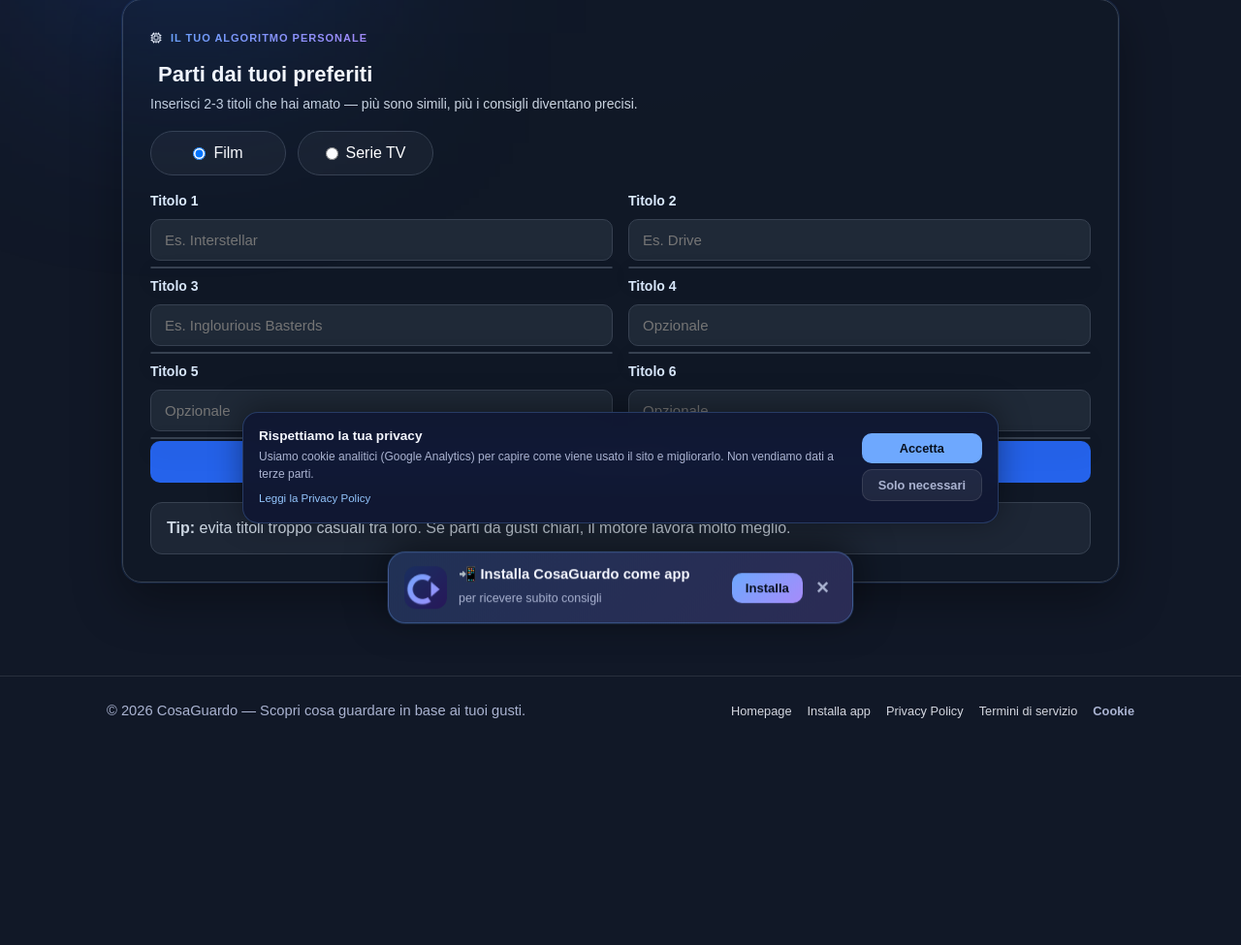
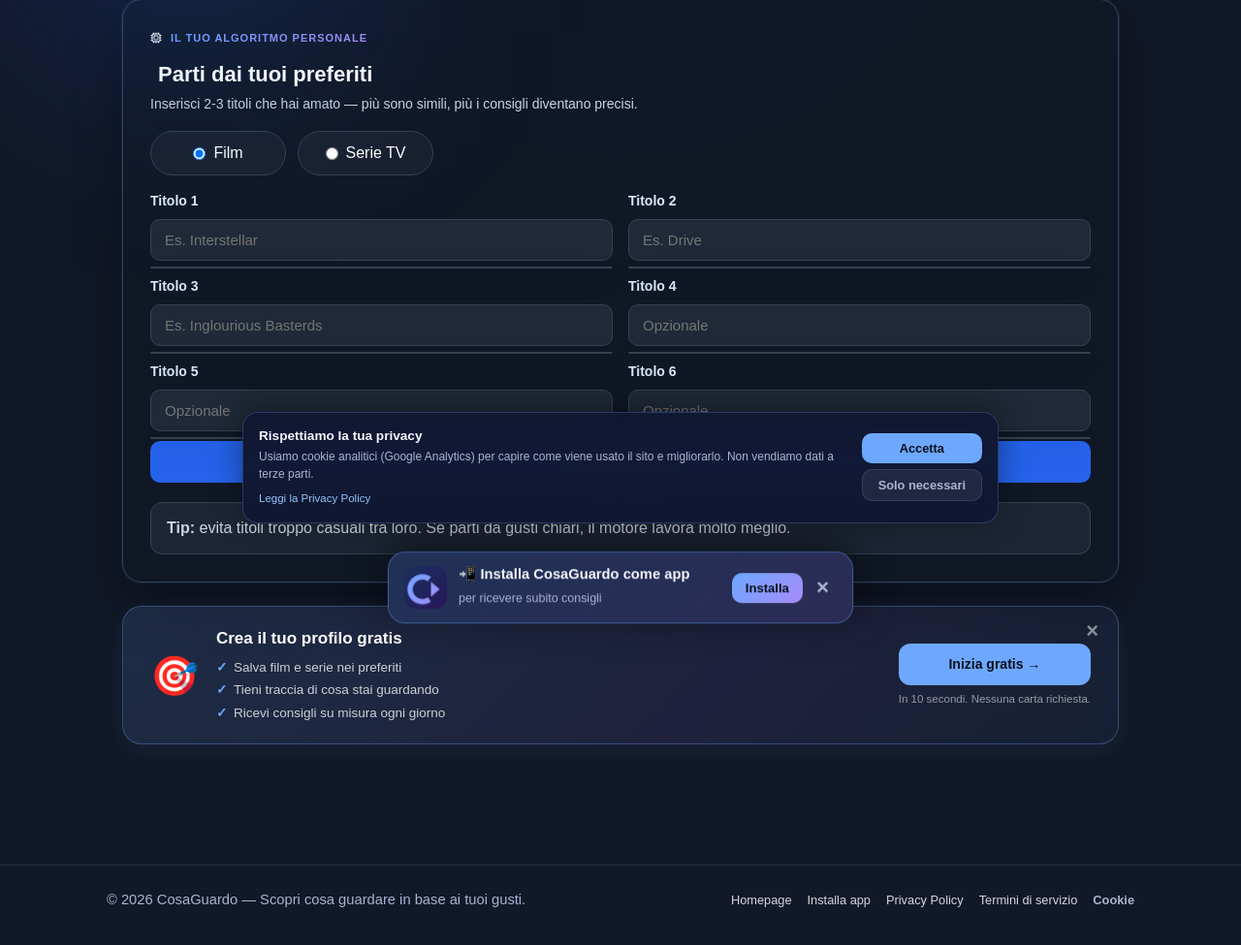
Before and after one commit to jason1984a/cosaguardo, a FastAPI app: page / in a window 1280 px wide. Shown: the part 248-1223 px from the top of the page at 97% size. Before the commit the page ends 989 px from the top, so only its background shows below. Run offline with FastAPI, Linux system fonts and the light colour scheme; data that the repository does not hold is empty; parts of the project's set-up code (start-up, migrations or seed data) failed here and were passed over; some libraries are stand-ins or nearby versions.

Commit message:
feat: card 'crea il tuo profilo' nella home per ospiti
Card discreta tra search panel e caroselli editoriali, mostra value prop registrazione (preferiti, tracking, consigli personalizzati). Dismissable per sessione via sessionStorage. Visibile solo a !is_logged_in. Responsive layout, stile coerente col season banner esistente.

```diff
--- a/app/static/css/style.css
+++ b/app/static/css/style.css
@@ -1299,6 +1299,149 @@ button:active {
     .hns-text strong { font-size: 13.5px; }
     .hns-text span { font-size: 11.5px; }
     .hns-cta { padding: 7px 12px; font-size: 12px; }
+}
+
+/* ── Signup card "perché registrarsi" (home, sopra i caroselli editoriali) ── */
+.signup-card-section {
+    margin: 24px 0 28px;
+}
+.signup-card {
+    position: relative;
+    display: flex;
+    align-items: center;
+    gap: 24px;
+    padding: 22px 28px;
+    background: linear-gradient(135deg,
+        rgba(110, 168, 254, 0.14),
+        rgba(155, 123, 255, 0.10) 60%,
+        rgba(110, 168, 254, 0.06));
+    border: 1px solid rgba(110, 168, 254, 0.30);
+    border-radius: 20px;
+    box-shadow: 0 6px 24px rgba(110, 168, 254, 0.08);
+}
+.signup-card-close {
+    position: absolute;
+    top: 10px;
+    right: 12px;
+    background: transparent;
+    border: 0;
+    color: rgba(255, 255, 255, 0.5);
+    font-size: 22px;
+    line-height: 1;
+    cursor: pointer;
+    padding: 4px 8px;
+    border-radius: 6px;
+}
+.signup-card-close:hover {
+    color: rgba(255, 255, 255, 0.95);
+    background: rgba(255, 255, 255, 0.08);
+}
+.signup-card-content {
+    flex: 1;
+    display: flex;
+    align-items: center;
+    gap: 18px;
+    min-width: 0;
+}
+.signup-card-icon {
+    font-size: 40px;
+    line-height: 1;
+    flex-shrink: 0;
+}
+.signup-card-text {
+    flex: 1;
+    min-width: 0;
+}
+.signup-card-title {
+    margin: 0 0 8px;
+    font-size: 17px;
+    font-weight: 800;
+    color: #fff;
+    line-height: 1.3;
+}
+.signup-card-benefits {
+    margin: 0;
+    padding: 0;
+    list-style: none;
+    display: flex;
+    flex-direction: column;
+    gap: 4px;
+}
+.signup-card-benefits li {
+    font-size: 13.5px;
+    color: rgba(255, 255, 255, 0.78);
+    line-height: 1.45;
+    padding-left: 18px;
+    position: relative;
+}
+.signup-card-benefits li::before {
+    content: "✓";
+    position: absolute;
+    left: 0;
+    color: var(--primary, #6ea8fe);
+    font-weight: 700;
+}
+.signup-card-cta {
+    flex-shrink: 0;
+    display: flex;
+    flex-direction: column;
+    align-items: stretch;
+    gap: 6px;
+    min-width: 180px;
+}
+.signup-card-btn {
+    display: inline-block;
+    text-align: center;
+    background: var(--primary, #6ea8fe);
+    color: #08101f;
+    text-decoration: none;
+    font-weight: 800;
+    font-size: 14px;
+    padding: 11px 20px;
+    border-radius: 12px;
+    transition: filter 0.15s ease, transform 0.1s ease;
+}
+.signup-card-btn:hover { filter: brightness(1.08); }
+.signup-card-btn:active { transform: scale(0.98); }
+.signup-card-note {
+    text-align: center;
+    font-size: 11.5px;
+    color: rgba(255, 255, 255, 0.55);
+}
+@media (max-width: 720px) {
+    .signup-card {
+        flex-direction: column;
+        align-items: stretch;
+        gap: 18px;
+        padding: 20px 18px 18px;
+    }
+    .signup-card-content {
+        gap: 14px;
+    }
+    .signup-card-icon {
+        font-size: 32px;
+    }
+    .signup-card-title {
+        font-size: 15.5px;
+    }
+    .signup-card-benefits li {
+        font-size: 13px;
+    }
+    .signup-card-cta {
+        min-width: 0;
+    }
+    .signup-card-btn {
+        padding: 12px 20px;
+        font-size: 14.5px;
+    }
+}
+@media (max-width: 480px) {
+    .signup-card-section {
+        margin: 18px 0 22px;
+    }
+    .signup-card {
+        padding: 18px 16px 16px;
+    }
 }
 
 .personal-strip-header {
--- a/app/templates/index.html
+++ b/app/templates/index.html
@@ -230,6 +230,46 @@
             il motore lavora molto meglio.
         </div>
     </section>
+
+    {# ── Card "perché registrarsi" — solo per ospiti non loggati ───────────
+       Posizionata dopo la search panel, prima dei caroselli editoriali:
+       chi arriva fa la sua ricerca; chi NON cerca scrolla la home, vede
+       questa card e capisce in 5 secondi cosa guadagna registrandosi.
+       Dismissibile (chiude col × → sessionStorage), non disturba di nuovo
+       nella stessa sessione. Mostrata SOLO se !is_logged_in. #}
+    {% if not is_logged_in %}
+    <section class="signup-card-section" id="signup-card-section">
+        <div class="signup-card">
+            <button type="button" class="signup-card-close"
+                    aria-label="Chiudi"
+                    onclick="document.getElementById('signup-card-section').style.display='none'; try{sessionStorage.setItem('cg_signup_card_dismissed','1');}catch(_){}">×</button>
+            <div class="signup-card-content">
+                <div class="signup-card-icon">🎯</div>
+                <div class="signup-card-text">
+                    <h3 class="signup-card-title">Crea il tuo profilo gratis</h3>
+                    <ul class="signup-card-benefits">
+                        <li>Salva film e serie nei preferiti</li>
+                        <li>Tieni traccia di cosa stai guardando</li>
+                        <li>Ricevi consigli su misura ogni giorno</li>
+                    </ul>
+                </div>
+            </div>
+            <div class="signup-card-cta">
+                <a href="/register" class="signup-card-btn">Inizia gratis →</a>
+                <span class="signup-card-note">In 10 secondi. Nessuna carta richiesta.</span>
+            </div>
+        </div>
+    </section>
+    <script>
+        // Se la card era già stata chiusa in questa sessione, non mostrarla
+        try {
+            if (sessionStorage.getItem('cg_signup_card_dismissed') === '1') {
+                var s = document.getElementById('signup-card-section');
+                if (s) s.style.display = 'none';
+            }
+        } catch (_) { /* sessionStorage non disponibile, ignora */ }
+    </script>
+    {% endif %}
 
     {% if now_playing %}
     <section class="cinema-strip-section">
```
